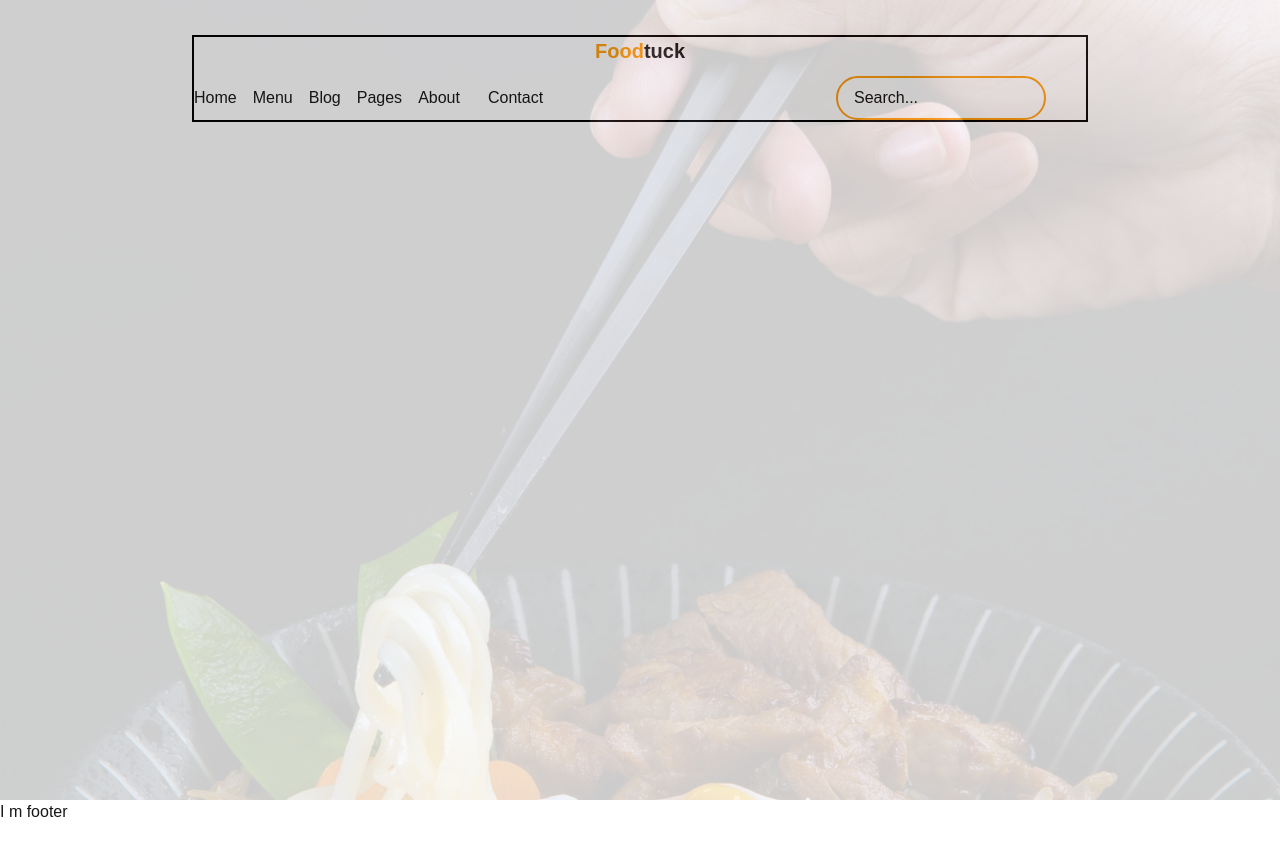
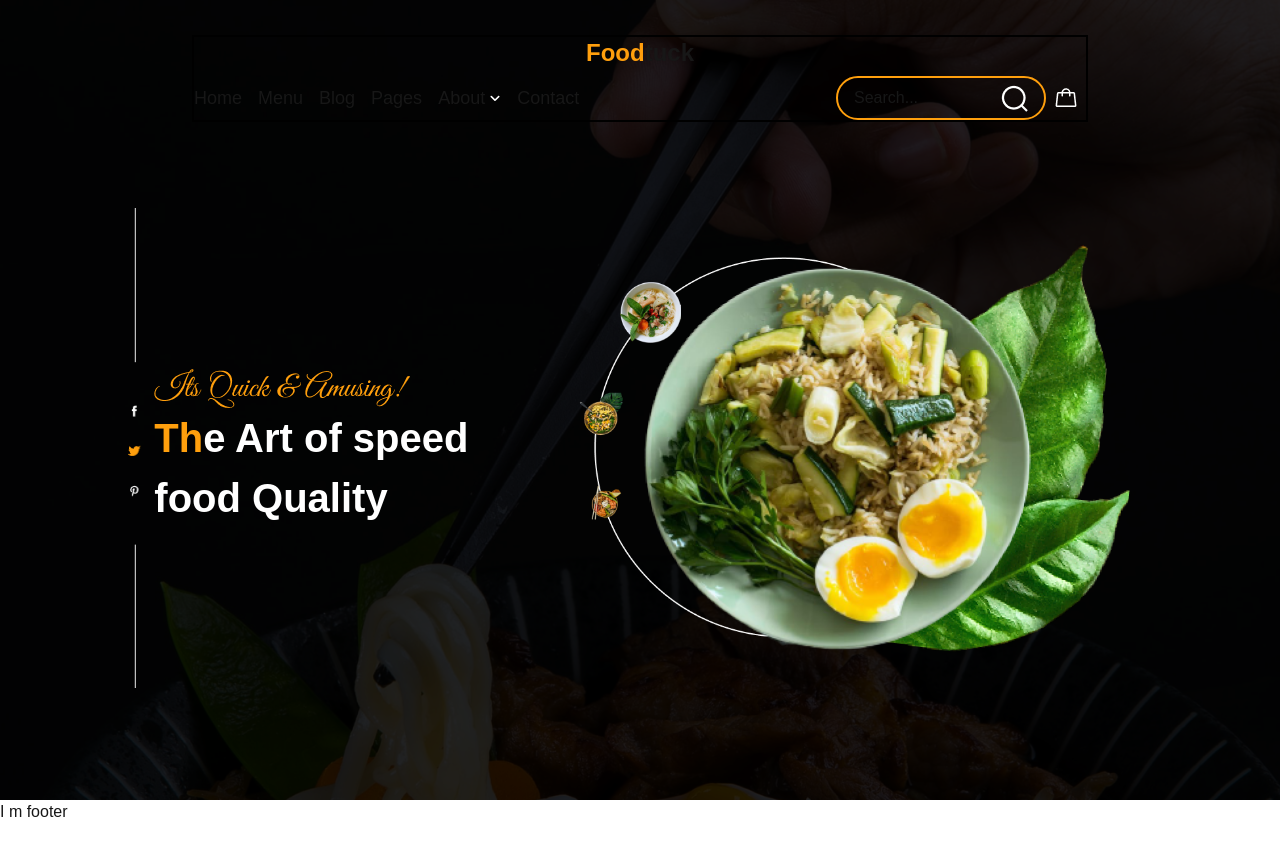
Before and after one commit to Sharjeelcode/Q2-UI-UX-HACKATHON, a Next.js app: page / in a window 1280 px wide. Before the commit the page ends 824 px from the top, so only its background shows below. Built offline with nearby package versions, Linux system fonts and the light colour scheme.

Commit message:
responsivnes for hero section and mobile header

```diff
--- /dev/null
+++ b/app/Home/page.tsx
@@ -0,0 +1,7 @@
+import React from "react";
+
+function page() {
+  return <div>I am Page</div>;
+}
+
+export default page;
--- a/app/components/Header.tsx
+++ b/app/components/Header.tsx
@@ -4,8 +4,13 @@ import searchIcon from "@/app/assets/Group.png";
 import handbag from "@/app/assets/Handbag.png";
 import aboutmenu from "@/app/assets/aboutmenu.png";
 import MobileHeader from "./MobileHeader";
+import Link from "next/link";
 function Header() {
-  const headermenu = [
+  interface MenuItem {
+    id: string;
+    contant: string;
+  }
+  const headermenu: MenuItem[] = [
     { id: "Home", contant: "Home" },
     { id: "Menu", contant: "Menu" },
     { id: "Blog", contant: "Blog" },
@@ -16,20 +21,24 @@ function Header() {
   return (
     <>
       {/* small devices header */}
-      <MobileHeader />
+      <MobileHeader menuitem={headermenu} />
       {/* large devices header */}
-      <div className="hidden lg:flex fixed w-screen  justify-center top-[35px]">
+      <div className="hidden lg:flex fixed w-screen  justify-center top-[35px] z-50">
         <div className=" flex  flex-col justify-between w-[70vw] h-[87px] border-2 border-black">
           <div>
-            <h1 className="text-center font-bold text-xl">
+            <h1 className="text-center font-bold text-2xl">
               <span className="text-[#FF9F0D] ">Food</span>tuck
             </h1>
           </div>
           <div className="flex justify-between  bottom-0">
-            <div className="flex gap-4 items-center">
+            <div className="flex gap-4 items-center text-lg">
               {headermenu.map((menu) => (
                 <ul>
                   <li key={menu.id} className="flex items-center">
+                    <Link
+                      href={menu.contant === "Home" ? "/" : `${menu.contant}`}
+                      className="flex items-center gap-1"
+                    >
                       {menu.contant != "About" ? (
                         menu.contant
                       ) : (
@@ -42,6 +51,7 @@ function Header() {
                           />
                         </>
                       )}
+                    </Link>
                   </li>
                 </ul>
               ))}
--- a/app/components/Hero.tsx
+++ b/app/components/Hero.tsx
@@ -3,22 +3,35 @@ import React from "react";
 import heroSocialIcons from "@/app/assets/heroSocialIcons.png";
 import heroText from "@/app/assets/heroText.png";
 import heroImage from "@/app/assets/heroImage.png";
+
 function Hero() {
   return (
-    <div className="absolute top-[130px] mx-[150px]  text-white z-50">
-      <div className="flex justify-between  w-[80vw]">
-        <div className="flex gap-4">
+    <div className="flex h-screen absolute top-12 text-white z-20 left-2  md:left-32 md:right-32">
+      <div className="flex items-center w-full justify-between">
+        {/* Social Icons */}
+        <div>
           <Image src={heroSocialIcons} alt="" />
+        </div>
+
+        {/* Content */}
+        <div className="flex w-full justify-center  lg:justify-between flex-wrap  md:flex-nowrap">
+          {/* div1 */}
           <div className="flex flex-col justify-center">
             <Image src={heroText} alt="" />
-            <h1 className="text-[40px] font-bold">
-              <span className="text-[#FF9F0D] ">Th</span>e Art of speed <br />
+            <h1 className="lg:text-[40px] font-bold">
+              <span className="text-[#FF9F0D]">Th</span>e Art of speed <br />
               food Quality
             </h1>
           </div>
-        </div>
-        <div>
-          <Image src={heroImage} alt="" className="w-[667px]" />
+
+          {/* div2 */}
+          <div className="">
+            <Image
+              src={heroImage}
+              alt=""
+              className="w-[80vw] sm:w-[40vw] md:w-[35vw] lg:w-[40vw] xl:w-[45vw]"
+            />
+          </div>
         </div>
       </div>
     </div>
--- a/app/components/MobileHeader.tsx
+++ b/app/components/MobileHeader.tsx
@@ -1,17 +1,38 @@
-import React from "react";
+"use client";
+import React, { useState } from "react";
 import menuIcon from "@/app/assets/burgerMenu.jpg";
 import Image from "next/image";
+import Link from "next/link";
 
-function MobileHeader() {
+function MobileHeader({ menuitem }) {
+  const [menuBtn, setmenuBtn] = useState(false);
+  interface MobileHeaderProps {
+    menuitem: { id: string; contant: string }[];
+  }
+  function handleMenu() {
+    menuBtn === false ? setmenuBtn(true) : setmenuBtn(false);
+  }
   return (
     <>
-      <div className="lg:hidden sticky top-0 z-50 flex justify-between px-2 py-2  bg-black">
+      <div className="lg:hidden  sticky top-0 z-50 flex justify-between px-2 py-2  bg-black">
         <h1 className="font-bold text-xl">
           <span className="text-[#FF9F0D] ">Food</span>tuck
         </h1>
-        <Image src={menuIcon} alt="" className="h-8 w-8" />
+        <Image src={menuIcon} alt="" className="h-8 w-8" onClick={handleMenu} />
       </div>
-      <div></div>
+      {menuBtn && (
+        <div className="lg:hidden flex gap-4  flex-col z-40 fixed right-0 text-lg font-bold items-center pt-4 h-screen float-right bg-black w-[60vw]">
+          {menuitem.map((menu: any) => (
+            <ul className="">
+              <li key={menu.id} className="flex items-center">
+                <Link href={menu.contant === "Home" ? "/" : `${menu.contant}`}>
+                  {menu.contant}
+                </Link>
+              </li>
+            </ul>
+          ))}
+        </div>
+      )}
     </>
   );
 }
--- a/app/page.tsx
+++ b/app/page.tsx
@@ -4,19 +4,22 @@ import Hero from "./components/Hero";
 
 export default function Home() {
   return (
-    <div className="relative w-full min-h-screen ">
-      {/* Background Image */}
-      <Image
-        src={heroBackgroundImg}
-        alt="Hero background"
-        layout="fill"
-        objectFit="cover"
-        priority
-        className="opacity-20 gt1"
-      />
-
+    <div
+      className="w-full min-h-screen"
+      style={{
+        backgroundImage: `url(${heroBackgroundImg.src})`, // Optional: Replace with a background color if needed
+        backgroundSize: "cover", // Makes the image cover the entire div
+        backgroundPosition: "center", // Centers the background
+        backgroundRepeat: "no-repeat", // Prevents the image from repeating
+        backgroundColor: "#f0f0f0", // Add a fallback background color
+        opacity: "",
+      }}
+    >
+      <div className="w-full min-h-screen bg-black opacity-85"></div>
       {/* Hero Content */}
-      <div className="relative z-10">{/* <Hero /> */}</div>
+      <div className="">
+        <Hero />
+      </div>
     </div>
   );
 }
```
Lines whose indentation alone changed are shown as unchanged.
